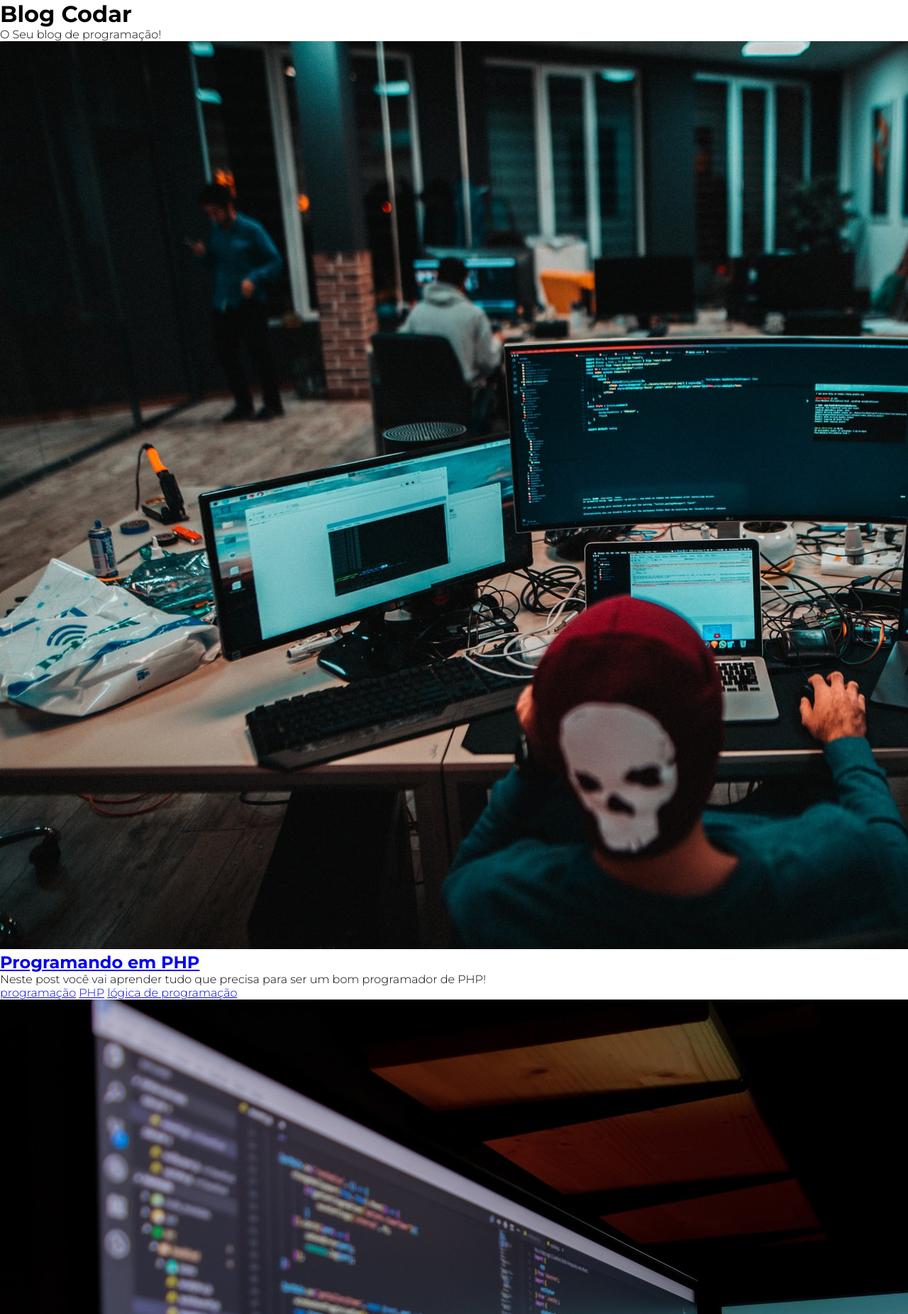
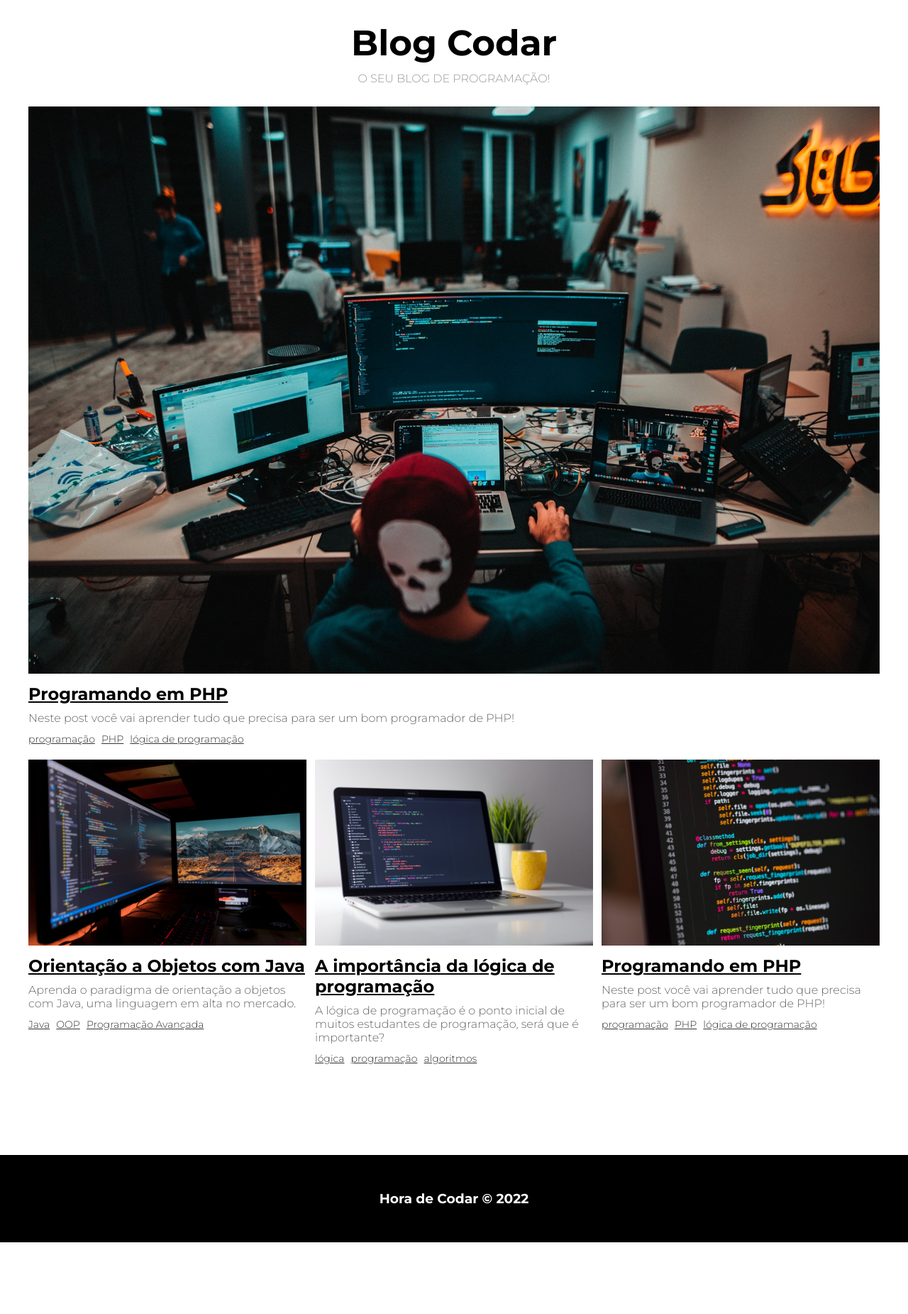
Before and after one commit to gabrielestefono/Blog-Codar, a PHP site: page / in a window 1280 px wide; the page is wider, and only the part inside the window is pictured. Shown: the part 69-1920 px from the top of that part at 71% size. After the commit the page ends 1819 px from the top of that part, so only its background shows below. Run offline with PHP 8.4, Linux system fonts and the light colour scheme.

Commit message:
Projeto Blog Codar - Pagina Inicial Finalizada

```diff
--- a/css/style.css
+++ b/css/style.css
@@ -50,7 +50,78 @@ main{
 .nav-link:hover{
     color: #999;
 }
+/* Home */
 
+#title-container{
+    min-width: 500px;
+    text-align: center;
+    margin-top: 30px;
+}
+
+#title-container h1{
+    font-size: 50px;
+}
+
+#title-container p{
+    margin-top: 10px;
+    text-transform: uppercase;
+    color: #999;
+}
+
+#post-container{
+    max-width: 1200px;
+    margin: 0 auto;
+    margin-top: 30px;
+    display: flex;
+    flex-wrap: wrap;
+}
+
+.post-box:first-child{
+    min-width: 100%;
+}
+
+.post-box{
+    flex: 1 1 0;
+    margin-bottom: 20px;
+}
+
+.post-box:nth-child(3){
+    margin: 0 1%;
+}
+
+.post-box img{
+    width: 100%;
+}
+
+.post-box .post-title{
+    font-size: 24px;
+    margin: 10px 0;
+}
+
+.post-box .post-title a{
+    color: black;
+    transition: 0.5s;
+}
+
+.post-box .post-title a:hover{
+    color: #999;
+    transition: 0.5s;
+}
+
+.post-box .post-description{
+    color: #666;
+}
+
+.tags-container{
+    margin-top: 10px;
+}
+
+.tags-container a{
+    font-size: 14px;
+    color: #333;
+    display: inline-block;
+    margin-right: 5px;
+}
 
 /* Footer */
 
--- a/index.php
+++ b/index.php
@@ -1,12 +1,10 @@
-<?php
-include_once "templates/header.php";
-?>
+<?php include_once "templates/header.php"; ?>
     <main>
         <div id="title-container">
             <h1>Blog Codar</h1>
             <p>O Seu blog de programação!</p>
         </div>
-    <div id="posts">
+        <div id="post-container">
             <?php foreach($posts as $post): ?>
                 <div class="post-box">
                     <img src="<?= $BASE_URL ?>/img/<?=$post["img"]?>" alt="<?= $post["title"]?>">
@@ -21,6 +19,4 @@ include_once "templates/header.php";
             <?php endforeach; ?>
         </div>
     </main>
-<?php
-include_once "templates/footer.php";
-?>
+<?php include_once "templates/footer.php";?>
```
Also changed, not shown: contato.php (+2 -6 lines), readme.md (deleted). Lines whose indentation alone changed are shown as unchanged.
